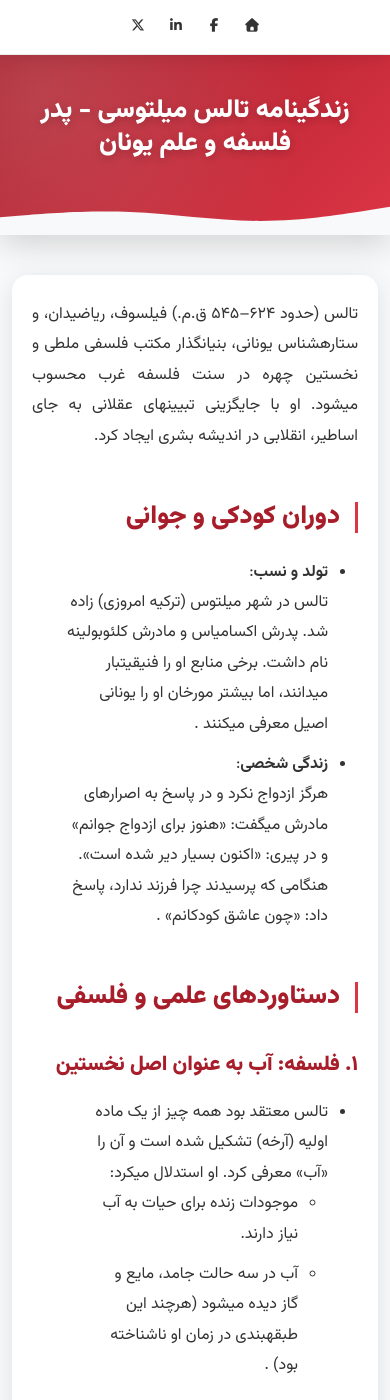
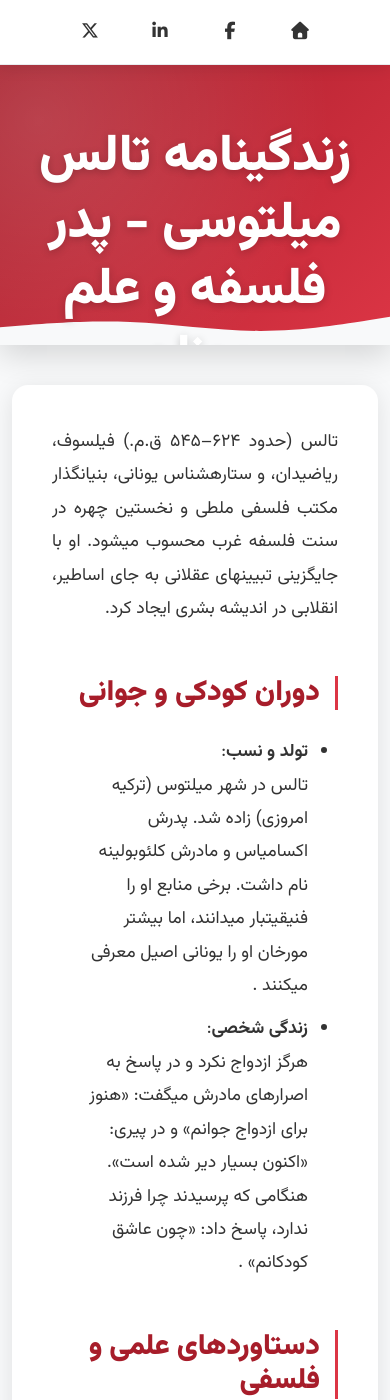
Before and after one commit to darkblog/darkblog.github.io, a Jekyll site: the page built from _posts/2025-7-4-52.md, in a window 390 px wide and 1400 px high. Built offline with Jekyll 4.4.1, drawn with Linux system fonts in a browser that asks for light colours; nearby versions of some CDN libraries.

Commit message:
Update post.html

```diff
--- a/_layouts/post.html
+++ b/_layouts/post.html
@@ -409,123 +409,6 @@
             box-shadow: 0 5px 15px rgba(220, 53, 69, 0.15);
         }
 
-        @media (max-width: 768px) {
-            .menu-links {
-                gap: 15px;
-            }
-
-            .menu-links a {
-                font-size: 0.95rem;
-            }
-
-            .modern-header {
-                height: 220px;
-                padding-top: 40px;
-            }
-
-            .post-title {
-                font-size: 2.5rem;
-            }
-
-            .post-container {
-                padding: 30px;
-            }
-
-            .post-content h2 {
-                font-size: 1.6rem;
-            }
-
-            .post-content h3 {
-                font-size: 1.3rem;
-            }
-
-            .post-content table th,
-            .post-content table td {
-                padding: 10px 12px;
-                font-size: 0.9rem;
-            }
-
-            .social-icon {
-                font-size: 1.2rem;
-                width: 35px;
-                height: 35px;
-            }
-
-            .blog-button {
-                padding: 10px 25px;
-                font-size: 1rem;
-            }
-        }
-
-        @media (max-width: 576px) {
-            .modern-header {
-                height: 180px;
-                padding-top: 30px;
-            }
-
-            .post-container {
-                padding: 25px 20px;
-            }
-
-            .post-content {
-                font-size: 1rem;
-            }
-
-            .post-title {
-                font-size: 2rem;
-            }
-
-            .post-content blockquote {
-                font-size: 1.1rem;
-                padding: 20px;
-            }
-
-            .post-content table th,
-            .post-content table td {
-                padding: 8px 10px;
-                font-size: 0.85rem;
-            }
-
-            .menu-links {
-                gap: 10px;
-            }
-
-            .social-icon {
-                font-size: 1.1rem;
-                width: 32px;
-                height: 32px;
-            }
-
-            .blog-button {
-                padding: 9px 20px;
-                font-size: 0.95rem;
-            }
-        }
-
-        @media (max-width: 480px) {
-            .menu-links {
-                gap: 8px;
-            }
-
-            .menu-links a {
-                font-size: 0.85rem;
-            }
-
-            .post-title {
-                font-size: 1.6rem;
-            }
-
-            .social-icon {
-                font-size: 1rem;
-                width: 30px;
-                height: 30px;
-            }
-
-            .blog-button {
-                padding: 8px 18px;
-                font-size: 0.9rem;
-            }
-        }
     </style>
 
     </head>
```
